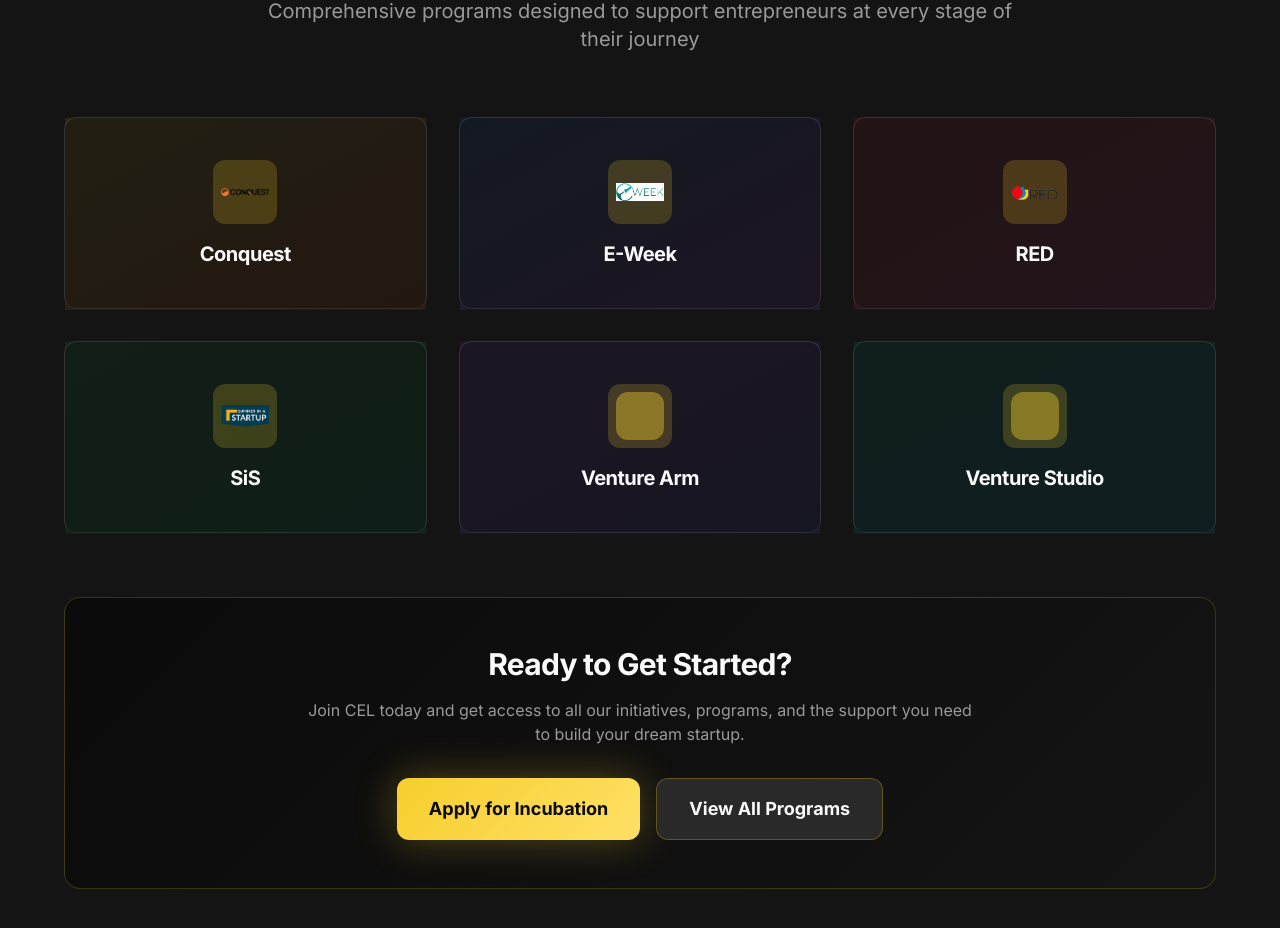
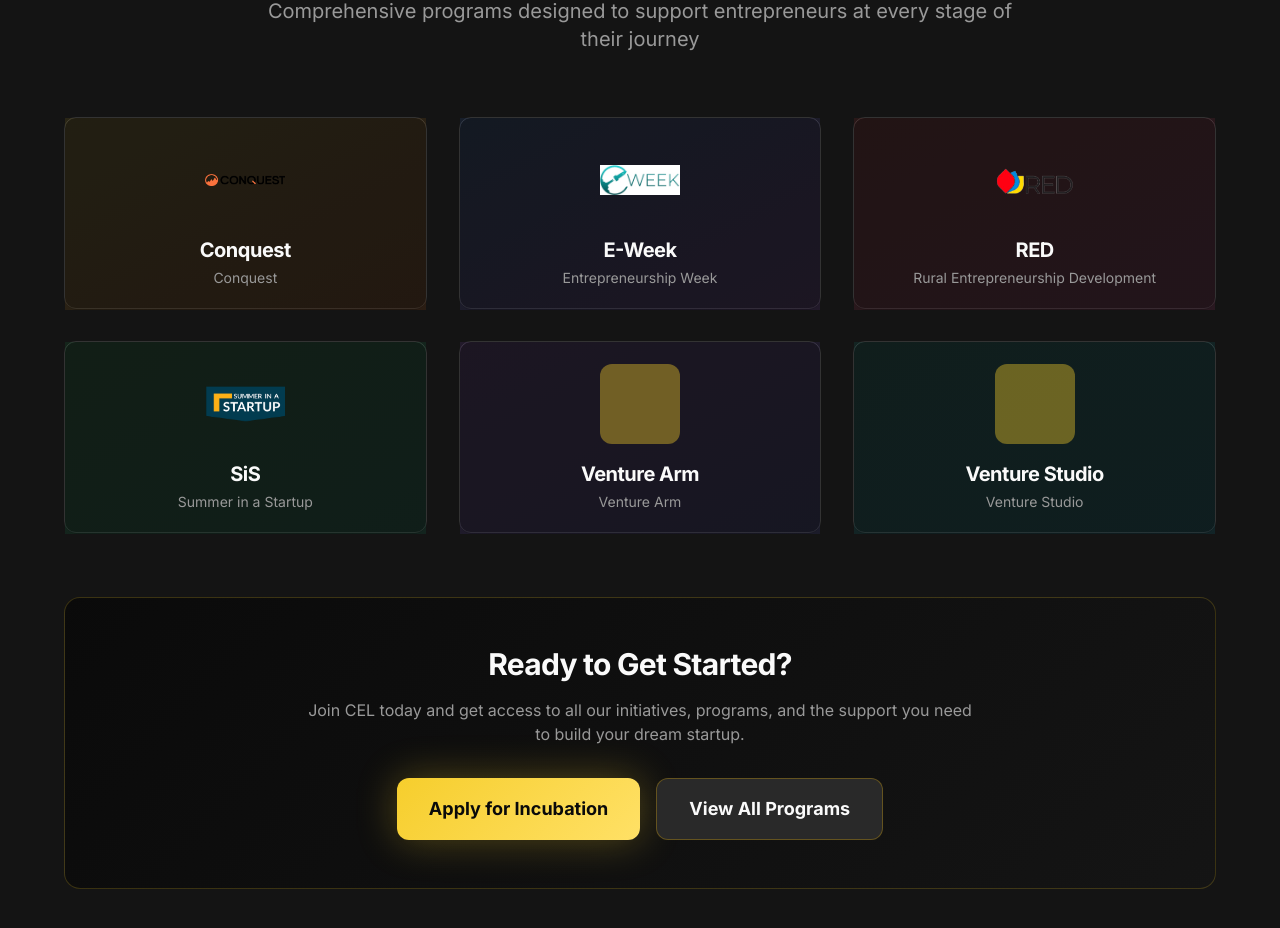
Before and after one commit to atharv2285/celwebsite, a React (Vite) app: page / in a window 1280 px wide. Shown: the part 1618-2546 px from the top of the page. Built offline with nearby package versions, Linux system fonts and the light colour scheme; the HTML template or start-up script is replaced by a standard one.

Commit message:
23:18 13/10/25

```diff
--- a/src/components/InitiativesSection.tsx
+++ b/src/components/InitiativesSection.tsx
@@ -9,34 +9,40 @@ const InitiativesSection = () => {
     {
       logo: conquestLogo,
       title: "Conquest",
+      fullName: "Conquest",
       description: "Asia's largest student-run Startup Accelerator — we work closely with 15-20 early-stage startups handpicked from over 3000+ applications across India every year, helping accelerate their growth journeys.",
       color: "from-yellow/10 to-orange-500/10"
     },
     {
       logo: eweekLogo,
       title: "E-Week",
+      fullName: "Entrepreneurship Week",
       description: "CEL's flagship on-campus initiative, organised by the newly recruited batch every year. E-Week brings together the entire campus for a week of building and creativity.",
       color: "from-blue-500/10 to-purple-500/10"
     },
     {
       logo: redLogo,
       title: "RED",
+      fullName: "Rural Entrepreneurship Development",
       description: "From bringing Digital Payments to Pilani to empowering local women entrepreneurs, RED is our attempt to empower the local Pilani community by making them self-reliant.",
       color: "from-red-500/10 to-pink-500/10"
     },
     {
       logo: sisLogo,
       title: "SiS",
+      fullName: "Summer in a Startup",
       description: "Drawing onto CEL's startup connections, SiS connects 5K+ BITSians across campuses with disruptive early-stage startups through internships.",
       color: "from-green-500/10 to-emerald-500/10"
     },
     {
       title: "Venture Arm",
+      fullName: "Venture Arm",
       description: "A student-run venture arm aiming to back India's most promising early-stage startups.",
       color: "from-purple-500/10 to-indigo-500/10"
     },
     {
       title: "Venture Studio",
+      fullName: "Venture Studio",
       description: "Our innovation lab where we build and launch new ventures from the ground up, combining entrepreneurial expertise with cutting-edge technology.",
       color: "from-teal-500/10 to-cyan-500/10"
     }
@@ -69,14 +75,15 @@ const InitiativesSection = () => {
                       <div className="absolute inset-0 bg-black/20 rounded-xl"></div>
                       <div className="relative z-10 text-center">
                         {/* Logo */}
-                        <div className="w-16 h-16 mx-auto mb-4 bg-yellow/20 rounded-xl flex items-center justify-center">
+                        <div className="mb-4">
                           {initiative.logo ? (
-                            <img src={initiative.logo} alt={`${initiative.title} logo`} className="w-12 h-12 object-contain" />
+                            <img src={initiative.logo} alt={`${initiative.title} logo`} className="w-20 h-20 object-contain mx-auto" />
                           ) : (
-                            <div className="w-12 h-12 bg-yellow/40 rounded-lg"></div>
+                            <div className="w-20 h-20 bg-yellow/40 rounded-lg mx-auto"></div>
                           )}
                         </div>
-                        <h3 className="text-xl font-bold text-foreground">{initiative.title}</h3>
+                        <h3 className="text-xl font-bold text-foreground mb-1">{initiative.title}</h3>
+                        <p className="text-sm text-muted-foreground">{initiative.fullName}</p>
                       </div>
                     </div>
                   </div>
```
